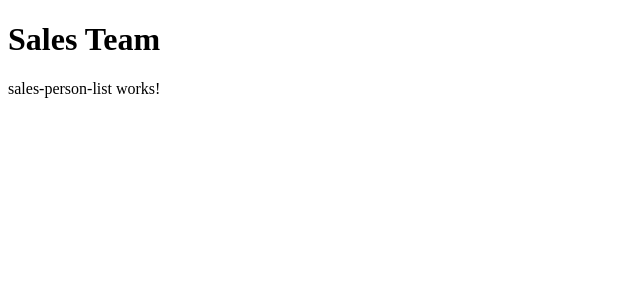
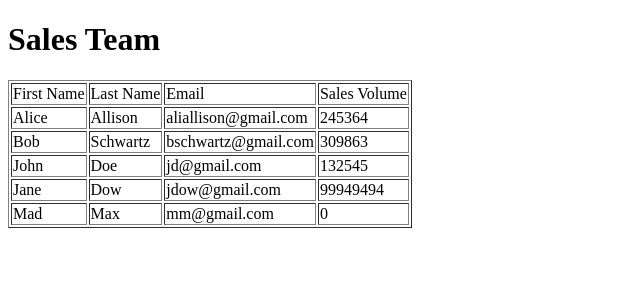
Before and after one commit to 4lm/learn-angular, an Angular app in the folder sales-project/: page / in a window 1280 px wide. Shown: the top 300 px of the page, without its empty margins (0-640 px from the left). Built offline with nearby package versions, Linux system fonts and the light colour scheme.

Commit message:
Add table to sales person list component

```diff
--- a/sales-project/src/app/sales-person-list/sales-person-list.component.html
+++ b/sales-project/src/app/sales-person-list/sales-person-list.component.html
@@ -1 +1,18 @@
-<p>sales-person-list works!</p>
+<table border="1">
+  <thead>
+    <tr>
+      <td>First Name</td>
+      <td>Last Name</td>
+      <td>Email</td>
+      <td>Sales Volume</td>
+    </tr>
+  </thead>
+  <tbody>
+    <tr *ngFor="let salesPerson of salesPersonList">
+      <td>{{ salesPerson.firstName }}</td>
+      <td>{{ salesPerson.lastName }}</td>
+      <td>{{ salesPerson.email }}</td>
+      <td>{{ salesPerson.salesVolume }}</td>
+    </tr>
+  </tbody>
+</table>
```
